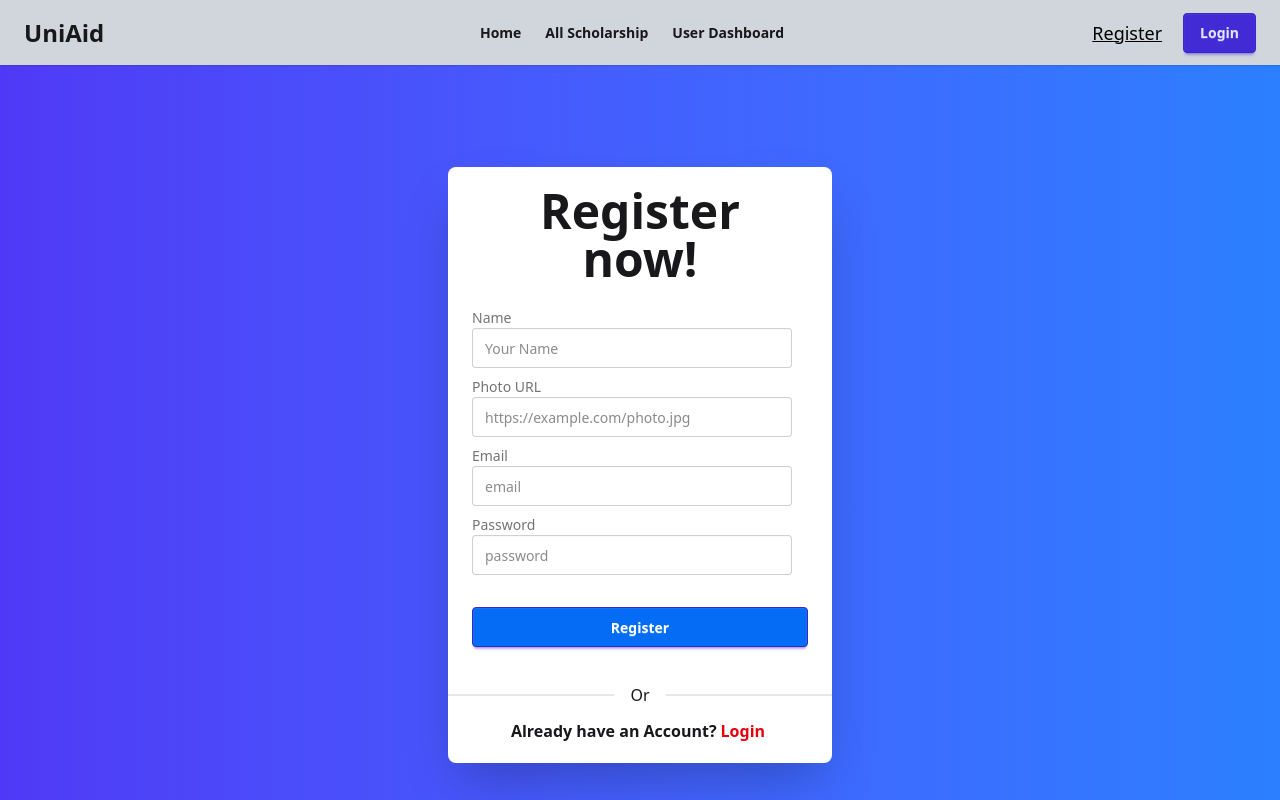
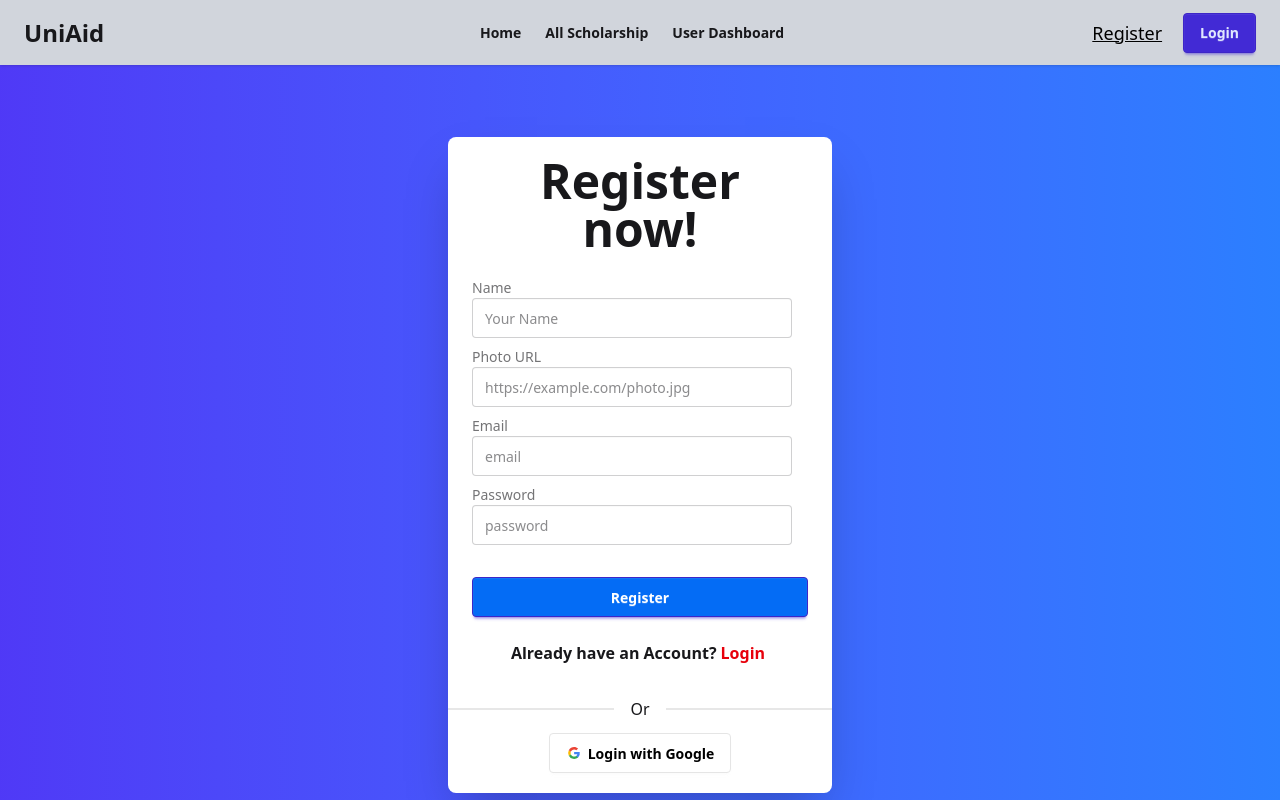
Before and after one commit to yeasinrahman26/UniAid-Client-, a React (Vite) app: page /register in a window 1280 px wide. Shown: the top 800 px of the page. Built offline with nearby package versions, Linux system fonts and the light colour scheme; no server answers.

Commit message:
google sind In done With firebase Auth

```diff
--- a/package.json
+++ b/package.json
@@ -11,6 +11,7 @@
   },
   "dependencies": {
     "@tailwindcss/vite": "^4.0.0",
+    "firebase": "^11.2.0",
     "localforage": "^1.10.0",
     "match-sorter": "^8.0.0",
     "react": "^18.3.1",
--- /dev/null
+++ b/src/Auth/AuthContext.jsx
@@ -0,0 +1,5 @@
+import { createContext } from "react";
+
+const AuthContext = createContext(null);
+
+export default AuthContext;
--- /dev/null
+++ b/src/Auth/AuthProvider.jsx
@@ -0,0 +1,76 @@
+import { useEffect, useState } from "react";
+import AuthContext from "./AuthContext";
+import {
+  createUserWithEmailAndPassword,
+  GoogleAuthProvider,
+  onAuthStateChanged,
+  signInWithEmailAndPassword,
+  signInWithPopup,
+  signOut,
+  updateProfile,
+} from "firebase/auth";
+import auth from "../firebase/firebase.init"
+
+const googleProvider = new GoogleAuthProvider();
+// eslint-disable-next-line react/prop-types
+const AuthProvider = ({ children }) => {
+  const [user, setUser] = useState(null);
+  const [loading, setLoading] = useState(true);
+
+  // Google SignIn
+  const googleSignIn = () => {
+    setLoading(true);
+    return signInWithPopup(auth, googleProvider);
+  };
+
+  // register
+  const createUser = (email, password) => {
+    setLoading(true);
+    return createUserWithEmailAndPassword(auth, email, password);
+  };
+  // login
+  const loginUser = (email, password) => {
+    setLoading(true);
+    return signInWithEmailAndPassword(auth, email, password);
+  };
+  // logout
+  const logout = () => {
+    setLoading(true);
+    return signOut(auth);
+  };
+
+  //updateProfile
+  const updateProfileUser = (updateData) => {
+    return updateProfile(auth.currentUser, updateData);
+  };
+
+  // observer
+  useEffect(() => {
+    const unSubscribe = onAuthStateChanged(auth, (currentUser) => {
+      setUser(currentUser);
+
+      setLoading(false);
+    });
+    return () => {
+      unSubscribe();
+    };
+  }, []);
+
+  //    authContext
+  const authInfo = {
+    user,
+    loading,
+    createUser,
+    setUser,
+    loginUser,
+    googleSignIn,
+    logout,
+    updateProfileUser,
+  };
+
+  return (
+    <AuthContext.Provider value={authInfo}>{children}</AuthContext.Provider>
+  );
+};
+
+export default AuthProvider;
--- /dev/null
+++ b/src/Pages/GoogleLogin/GoogleLogin.jsx
@@ -0,0 +1,69 @@
+import { useContext } from "react";
+import AuthContext from "../../Auth/AuthContext";
+import { useLocation, useNavigate } from "react-router-dom";
+import Swal from "sweetalert2";
+
+const GoogleLogin = () => {
+  const { googleSignIn } = useContext(AuthContext);
+  const navigate = useNavigate();
+  const location = useLocation();
+  const from = location.state || "/";
+  const handleGoogle = () => {
+    googleSignIn()
+      .then((result) => {
+        const user = result.user;
+        Swal.fire({
+          position: "top-center",
+          icon: "success",
+          title: `welcome ${user.displayName}`,
+          showConfirmButton: false,
+          timer: 1000,
+        });
+        navigate(from);
+      })
+      .catch((error) => {
+        console.log(error.message);
+      });
+  };
+  return (
+    <div>
+      <div>
+        <button
+          onClick={handleGoogle}
+          className="btn bg-white text-black border-[#e5e5e5] "
+        >
+          <svg
+            aria-label="Google logo"
+            width="16"
+            height="16"
+            xmlns="http://www.w3.org/2000/svg"
+            viewBox="0 0 512 512"
+          >
+            <g>
+              <path d="m0 0H512V512H0" fill="#fff"></path>
+              <path
+                fill="#34a853"
+                d="M153 292c30 82 118 95 171 60h62v48A192 192 0 0190 341"
+              ></path>
+              <path
+                fill="#4285f4"
+                d="m386 400a140 175 0 0053-179H260v74h102q-7 37-38 57"
+              ></path>
+              <path
+                fill="#fbbc02"
+                d="m90 341a208 200 0 010-171l63 49q-12 37 0 73"
+              ></path>
+              <path
+                fill="#ea4335"
+                d="m153 219c22-69 116-109 179-50l55-54c-78-75-230-72-297 55"
+              ></path>
+            </g>
+          </svg>
+          Login with Google
+        </button>
+      </div>
+    </div>
+  );
+};
+
+export default GoogleLogin;
--- a/src/Pages/Login/Login.jsx
+++ b/src/Pages/Login/Login.jsx
@@ -1,5 +1,6 @@
 import { Helmet } from "react-helmet-async";
 import { Link } from "react-router-dom";
+import GoogleLogin from "../GoogleLogin/GoogleLogin";
 
 
 const Login = () => {
@@ -14,7 +15,7 @@ const Login = () => {
     return (
       <div className="hero bg-gradient-to-r from-blue-500 to-indigo-600 min-h-screen">
         <Helmet>
-          <title>BookHub || Login</title>
+          <title>UniAid || Login</title>
         </Helmet>
         <div className="hero-content flex-col lg:flex-row-reverse">
           <div className="text-center "></div>
@@ -53,7 +54,6 @@ const Login = () => {
                 </button>
               </div>
             </form>
-            <div className="divider">Or</div>
             <h1 className="text-center pb-5 font-semibold">
               {" "}
               Don`t have an Account ?{" "}
@@ -61,9 +61,11 @@ const Login = () => {
                 Register
               </Link>
             </h1>
-            {/* <div className="mx-auto pb-5">
+            <div className="divider">Or</div>
+
+            <div className="mx-auto pb-5">
               <GoogleLogin></GoogleLogin>
-            </div> */}
+            </div>
           </div>
         </div>
       </div>
--- a/src/Pages/Register/Register.jsx
+++ b/src/Pages/Register/Register.jsx
@@ -1,6 +1,7 @@
 import { useState } from "react";
 import { Helmet } from "react-helmet-async";
 import { Link } from "react-router-dom";
+import GoogleLogin from "../GoogleLogin/GoogleLogin";
 
 
 const Register = () => {
@@ -95,13 +96,17 @@ const Register = () => {
                 </button>
               </div>
             </form>
-            <div className="divider">Or</div>
             <h1 className="text-center pb-5 font-semibold">
               Already have an Account?
               <Link to="/login" className="px-1 text-red-600 font-bold">
                 Login
               </Link>
             </h1>
+            <div className="divider">Or</div>
+
+            <div className="mx-auto pb-5">
+              <GoogleLogin></GoogleLogin>
+            </div>
           </div>
         </div>
       </div>
--- /dev/null
+++ b/src/firebase/firebase.init.js
@@ -0,0 +1,21 @@
+// Import the functions you need from the SDKs you need
+import { initializeApp } from "firebase/app";
+import { getAuth } from "firebase/auth";
+// TODO: Add SDKs for Firebase products that you want to use
+// https://firebase.google.com/docs/web/setup#available-libraries
+
+// Your web app's Firebase configuration
+const firebaseConfig = {
+  apiKey: "AIzaSyCogA8oU6CgT3uwyq-rx4tkYg5MF1-tVYM",
+  authDomain: "uni-aid.firebaseapp.com",
+  projectId: "uni-aid",
+  storageBucket: "uni-aid.firebasestorage.app",
+  messagingSenderId: "243281589513",
+  appId: "1:243281589513:web:d594cecf622fe00af68fd8",
+};
+
+// Initialize Firebase
+const app = initializeApp(firebaseConfig);
+const auth = getAuth(app);
+
+export default auth;
```
Also changed, not shown: src/main.jsx (+6 -3 lines), 1 other file (tests, documents, lock files or other folders).
